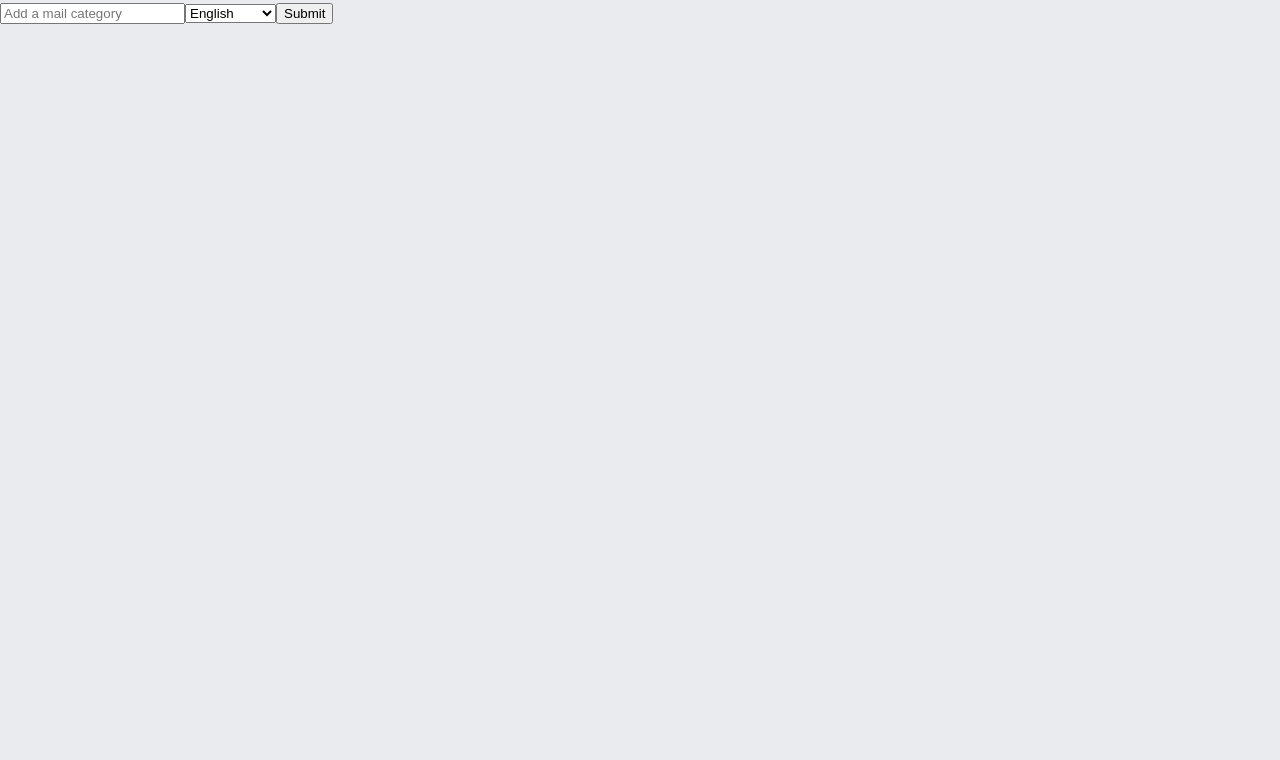
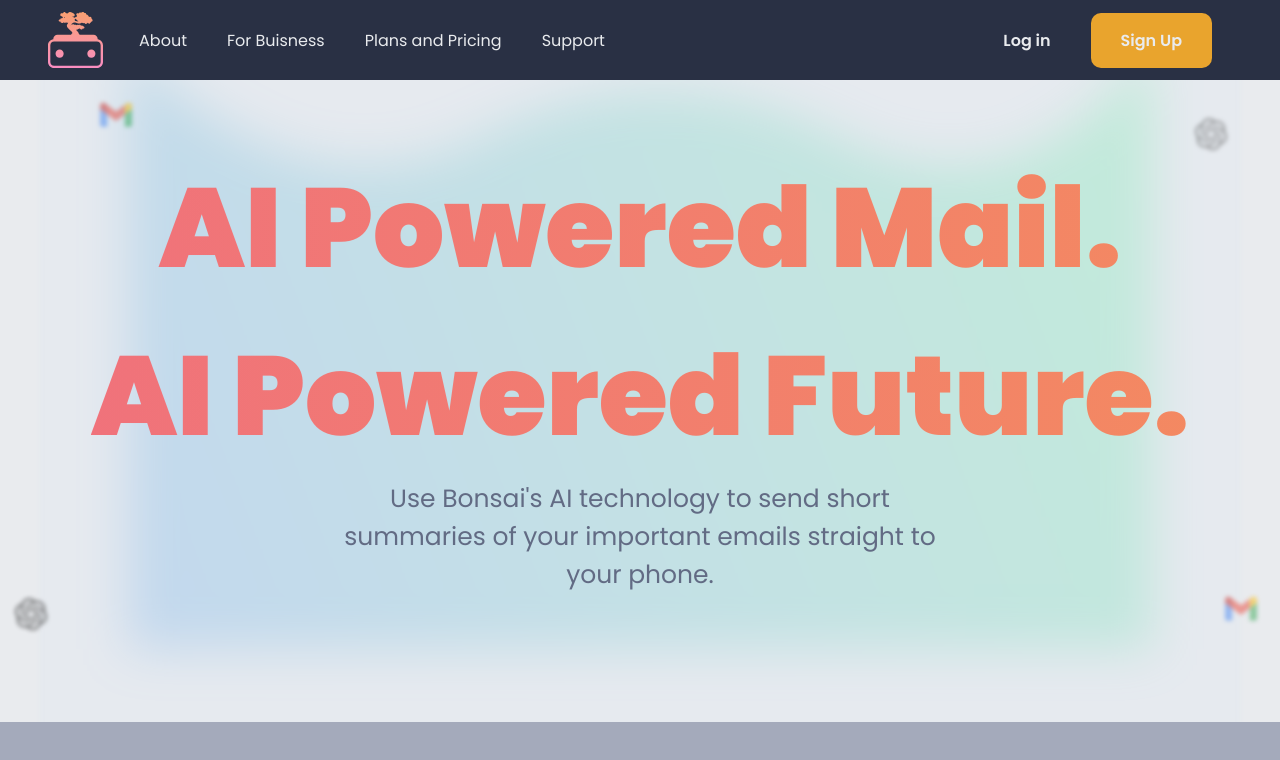
Before and after one commit to Lunarmagpie/pennhacks-nosecrets, a React (Create React App) app: page / in a window 1280 px wide. Shown: the top 760 px of the page. Built offline with nearby package versions, Linux system fonts and the light colour scheme.

Commit message:
improved the design of webpage

```diff
--- a/src/App.js
+++ b/src/App.js
@@ -12,7 +12,7 @@
 		<>
 			<Router>
 				<Routes>
-					<Route path="/" element={<Main2 />} />
+					<Route path="/" element={<Home/>} />
 					{/* <Route path="/test" element={<Main2 />} /> */}
 				</Routes>
 			</Router>
--- a/src/components/main.css
+++ b/src/components/main.css
@@ -30,7 +30,8 @@
     margin-top: 8rem;
     background: #a4aabb;
     width: 100%;
-    height: 90rem;
+    height: 100vh;
+    z-index: 9999999;
 }
 
 @keyframes amongus {
@@ -176,3 +177,17 @@
 	animation: bounce 6s ease-in-out infinite;
 	/* border-radius: 12px; */
 }
+
+
+
+/* background graphics css */
+
+.background__graphics{
+    position: fixed;
+    width: 80%;
+    height: 100%;
+    top: 6%;
+    right: 10%;
+    filter: blur(24px);
+    z-index: -1;
+}
--- a/src/components/main.js
+++ b/src/components/main.js
@@ -6,6 +6,21 @@
     return (
       <div className="main-area">
         {/* Animation Background */}
+      {/* .background_graphics */}
+      <div className="background__graphics">
+      <svg class="relative left-[calc(50%-11rem)] -z-10 h-[21.1875rem] max-w-none -translate-x-1/2 rotate-[30deg] sm:left-[calc(50%-30rem)] sm:h-[42.375rem]" viewBox="0 0 1155 678" xmlns="http://www.w3.org/2000/svg">
+        <path fill="url(#45de2b6b-92d5-4d68-a6a0-9b9b2abad533)" fill-opacity=".3" d="M0 0 L0 678 L1155 678 L1155 0 Q 1000 200, 800 100 Q 600 0, 400 100 Q 200 200, 0 0 Z"></path>
+        <defs>
+          <linearGradient id="45de2b6b-92d5-4d68-a6a0-9b9b2abad533" x1="1155.49" x2="-78.208" y1=".177" y2="474.645" gradientUnits="userSpaceOnUse">
+            <stop stop-color="#00F260"></stop>
+            <stop offset="1" stop-color="#0575E6"></stop>
+          </linearGradient>
+        </defs>
+      </svg>
+      <svg class="absolute top-0 right-0 z-0 w-1/2 h-auto" viewBox="0 0 200 200" xmlns="http://www.w3.org/2000/svg">
+        <path fill="#FBBF24" d="M41.9,-58.5C54.5,-51.5,63.8,-36.8,68.5,-20.2C73.2,-3.6,73.3,14.9,67.9,30.5C62.5,46.1,51.6,60.7,37.9,68.9C24.2,77.1,7.1,78.9,-10.9,75.9C-29,72.9,-47.9,65.1,-59.9,51.5C-71.9,37.9,-77.1,18.4,-76.6,0.1C-76.1,-18.2,-69.9,-36.4,-57.9,-43.4C-45.9,-50.4,-28.1,-46.2,-12.8,-43.1C2.5,-40,15.6,-38,28.1,-33.5C40.6,-29,52.5,-22,57.5,-9.8C62.5,2.4,60.6,20.8,53.3,35.1C46,49.4,33.3,59.6,19.9,64.9C6.5,70.2,-7.5,70.6,-22.1,67.3C-36.7,64,-51,57,-59.9,43.4C-68.8,29.8,-72.3,9.9,-69.9,-9.5C-67.5,-28.9,-59.2,-47.7,-45.6,-54.7C-32,-61.7,-13,-56.9,2.9,-58.1C18.8,-59.3,37.6,-66.5,41.9,-58.5Z" transform="translate(100 100)" />
+      </svg>
+      </div>
       <div className="background__animation">
         <div className="bg-circles">
           <div className="circle-1">
```
Also changed, not shown: 2 other files (tests, documents, lock files or other folders).
